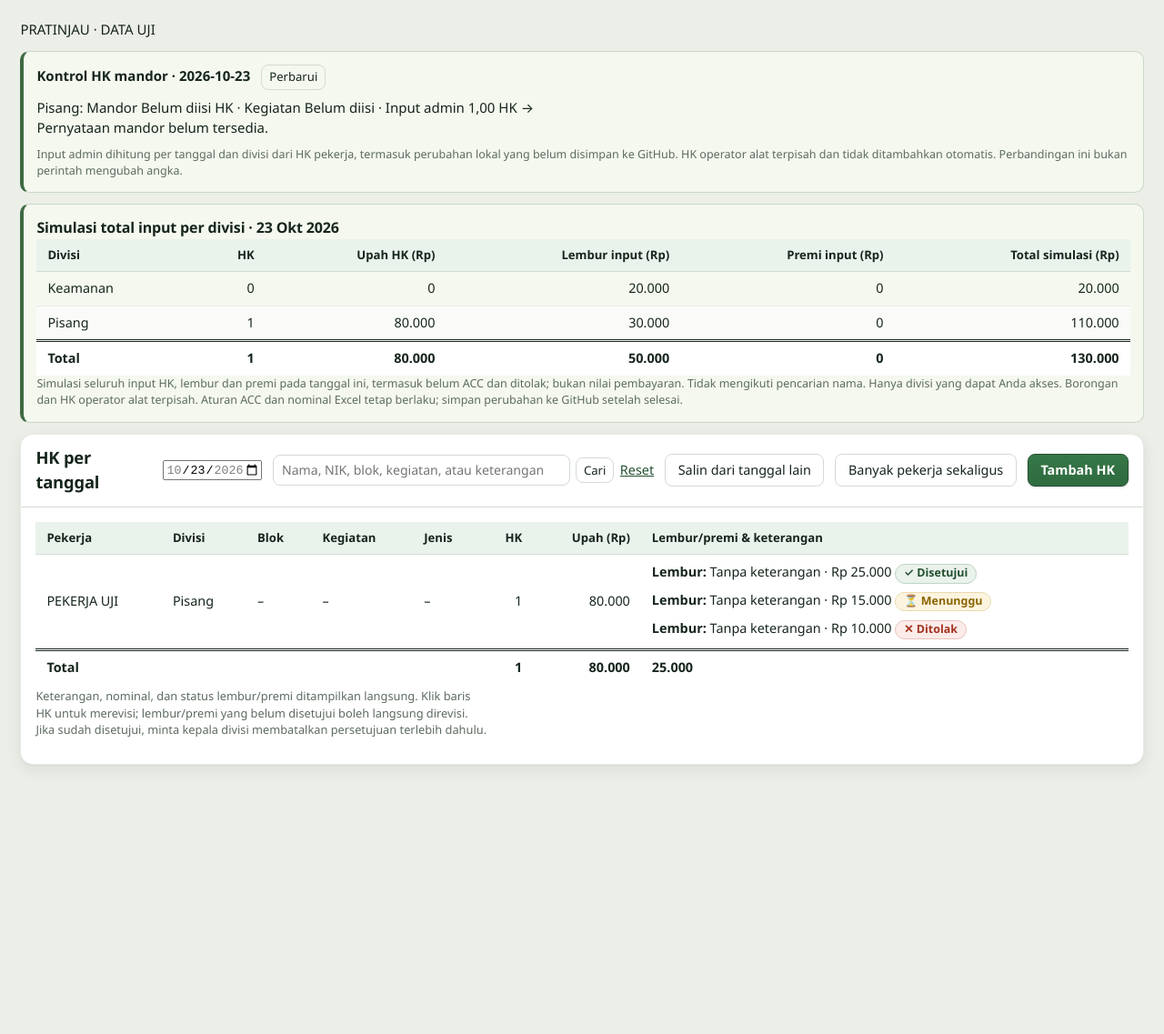
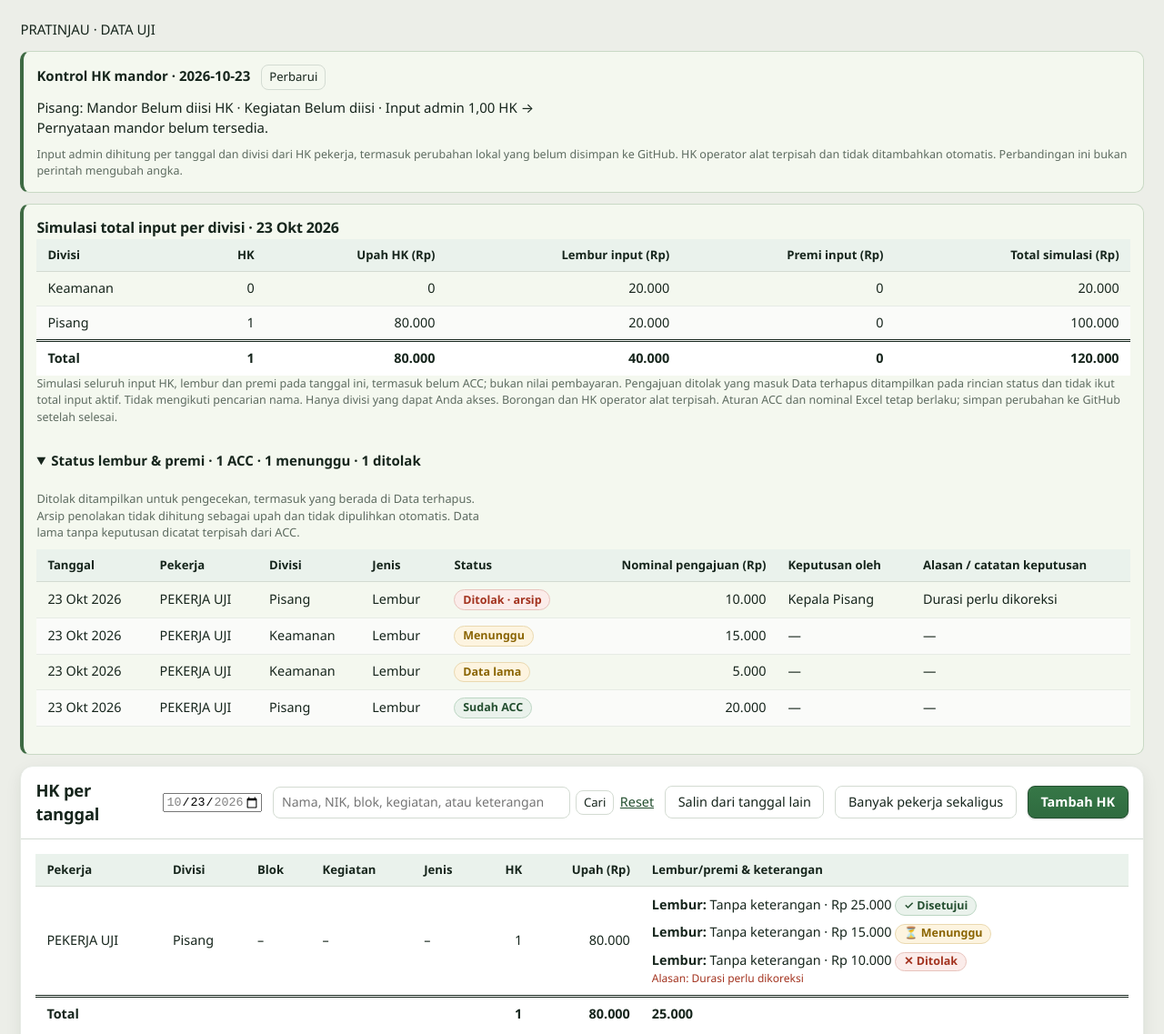
Before and after one commit to vigufarm-web/payrol, a website: page tests/overtime-smoke.html in a window 1280 px wide. Shown: the top 1137 px of the page at 91% size. Before the commit the page ends 863 px from the top, so only its background shows below. Drawn offline with Linux system fonts and the light colour scheme.

Commit message:
Show approval and rejection receipts to payroll input staff (#9)
Co-authored-by: vigufarm-web <334751135+vigufarm-web@users.noreply.github.com>

```diff
--- a/css/style.css
+++ b/css/style.css
@@ -579,3 +579,5 @@ button:disabled { opacity: 0.5; cursor: not-allowed; }
 .mandor-hk-box:empty{display:none}.mandor-hk-box{padding:14px;margin:12px 0;border:1px solid #c9d9c5;border-left:4px solid #3e6a43;border-radius:10px;background:#f4f8ef}.mandor-hk-box>button{margin-left:12px}.mandor-hk-box p{margin:.6rem 0}.mandor-hk-box small{display:block;color:var(--tinta-samar)}
 
 .approval-date-buttons{display:flex;flex-wrap:wrap;gap:8px;margin-top:10px}.approval-date-buttons .aktif{background:var(--hijau-tua);color:#fff}.approval-date-notice{margin-bottom:14px}
+
+.status-extra-details{margin:1rem 0}.status-extra-details>summary{cursor:pointer;padding:.75rem 0;font-weight:600}.status-extra-details small{display:block}.rincian-tambahan small{display:block;color:var(--merah,#a83425)}
--- /dev/null
+++ b/js/extra-status.js
@@ -0,0 +1,20 @@
+import {el,tabel,tanggal,waktu,angka} from './ui.js';
+export function extraStatusRows(data,{date=null,from=null,to=null,allowed=null,tables=['lembur_transactions','premi_transactions']}={}){
+ const employees=new Map((data?.tabel?.employees||[]).map(e=>[String(e.id),e.nama])),divisions=new Map((data?.tabel?.divisions||[]).map(d=>[String(d.id),d.nama_divisi])),scope=allowed===null?null:new Set(allowed.map(String)),rows=[];
+ for(const table of tables)for(const r of data?.tabel?.[table]||[]){
+  if(date&&r.tanggal!==date||(from||to)&&!r.tanggal||from&&r.tanggal<from||to&&r.tanggal>to)continue;
+  if(scope&&r.division_id!=null&&!scope.has(String(r.division_id)))continue;
+  const approval=data.web?.persetujuan?.[table]?.[String(r.id)],state=approval?.status;
+  if(r.deleted_at&&state!=='ditolak')continue;
+  rows.push({id:table+':'+r.id,date:r.tanggal,employee:employees.get(String(r.employee_id))||'#'+r.employee_id,division:divisions.get(String(r.division_id))||(r.division_id==null?'Tanpa divisi':'#'+r.division_id),type:table==='lembur_transactions'?'Lembur':'Premi',status:state==='disetujui'?'Sudah ACC':state==='ditolak'?'Ditolak':approval?'Menunggu':'Data lama',state:state||'legacy',amount:Number(r.nominal)||0,actor:approval?.oleh||'—',decidedAt:approval?.waktu||null,reason:approval?.alasan||'',archived:!!r.deleted_at});
+ }
+ return rows.sort((a,b)=>(a.state==='ditolak'?-1:0)-(b.state==='ditolak'?-1:0)||String(a.date).localeCompare(String(b.date))||a.division.localeCompare(b.division,'id')||a.employee.localeCompare(b.employee,'id'));
+}
+export function extraStatusDetails(rows){
+ const approved=rows.filter(r=>r.state==='disetujui').length,pending=rows.filter(r=>!['disetujui','ditolak','legacy'].includes(r.state)).length,rejected=rows.filter(r=>r.state==='ditolak').length;
+ return el('details.status-extra-details',{open:rejected>0},[
+  el('summary',{teks:`Status lembur & premi · ${angka(approved)} ACC · ${angka(pending)} menunggu · ${angka(rejected)} ditolak`}),
+  el('p.bantuan',{teks:'Ditolak ditampilkan untuk pengecekan, termasuk yang berada di Data terhapus. Arsip penolakan tidak dihitung sebagai upah dan tidak dipulihkan otomatis. Data lama tanpa keputusan dicatat terpisah dari ACC.'}),
+  tabel([{l:'Tanggal',nilai:r=>tanggal(r.date)},{l:'Pekerja',k:'employee'},{l:'Divisi',k:'division'},{l:'Jenis',k:'type'},{l:'Status',nilai:r=>el('span.chip.'+(r.state==='ditolak'?'chip-tolak':r.state==='disetujui'?'chip-ok':'chip-tunggu'),{teks:r.status+(r.archived?' · arsip':'')})},{l:'Nominal pengajuan (Rp)',k:'amount',jenis:'uang'},{l:'Keputusan oleh',nilai:r=>r.actor+(r.decidedAt?' · '+waktu(r.decidedAt):'')},{l:'Alasan / catatan keputusan',nilai:r=>r.reason||'—'}],rows,{kosong:'Belum ada lembur atau premi pada pilihan ini.'})
+ ]);
+}
--- a/js/overtime-check.js
+++ b/js/overtime-check.js
@@ -1,3 +1,4 @@
+import {extraStatusRows,extraStatusDetails} from './extra-status.js';
 import * as D from './data.js';
 import * as P from './pengguna.js';
 import {el,kosongkan,tabel,tanggal} from './ui.js';
@@ -37,6 +38,6 @@ export function overtimeCheckPanel(){
    {l:'Lembur input (Rp)',k:'overtime',jenis:'uang',total:true},
    {l:'Premi input (Rp)',k:'premium',jenis:'uang',total:true},
    {l:'Total simulasi (Rp)',k:'total',jenis:'uang',total:true},
-  ],rows,{kosong:'Belum ada input pada tanggal ini.'}),el('small',{teks:'Simulasi seluruh input HK, lembur dan premi pada tanggal ini, termasuk belum ACC dan ditolak; bukan nilai pembayaran. Tidak mengikuti pencarian nama. Hanya divisi yang dapat Anda akses. Borongan dan HK operator alat terpisah. Aturan ACC dan nominal Excel tetap berlaku; simpan perubahan ke GitHub setelah selesai.'}));
+  ],rows,{kosong:'Belum ada input pada tanggal ini.'}),el('small',{teks:'Simulasi seluruh input HK, lembur dan premi pada tanggal ini, termasuk belum ACC; bukan nilai pembayaran. Pengajuan ditolak yang masuk Data terhapus ditampilkan pada rincian status dan tidak ikut total input aktif. Tidak mengikuti pencarian nama. Hanya divisi yang dapat Anda akses. Borongan dan HK operator alat terpisah. Aturan ACC dan nominal Excel tetap berlaku; simpan perubahan ke GitHub setelah selesai.'}),extraStatusDetails(extraStatusRows(D.state.data,{date,allowed:P.divisiBoleh()})));
  }};
 }
--- a/js/transaksi.js
+++ b/js/transaksi.js
@@ -1,3 +1,4 @@
+import {extraStatusRows,extraStatusDetails} from './extra-status.js';
 import {overtimeCheckPanel} from './overtime-check.js';
 import {explainApproval} from './approval-editor.js';
 import {mandorHKPanel} from './mandor-hk.js';
@@ -1491,7 +1492,7 @@ export function halamanHK({ periode, gambar, bisaEdit, hkLoad }) {
     // kelihatan dari daftar HK (ditampilkan di baris pertama tiap pekerja)
     const tambahan = new Map();   // employee_id -> { teks, menunggu }
     for (const [tabelT, kode] of [['lembur_transactions', 'L'], ['premi_transactions', 'P']]) {
-      for (const r of saringDivisi(hidup(tabelT))) {
+      for (const r of saringDivisi(D.baris(tabelT).filter(r=>!r.deleted_at||D.catatanPersetujuan(tabelT,r.id)?.status==='ditolak'))) {
         if (r.tanggal !== tgl) continue;
         const k = Number(r.employee_id);
         if (!tambahan.has(k)) tambahan.set(k, { per: new Map(), rincian: new Map(), jumlah: 0 });
@@ -1503,9 +1504,10 @@ export function halamanHK({ periode, gambar, bisaEdit, hkLoad }) {
         t.per.set(kode, (t.per.get(kode) || 0) + n);
         const status = statusPersetujuan(tabelT, r.id);
         const keterangan = r.catatan || r.keterangan_manual || 'Tanpa keterangan';
-        const kunci = `${kode}|${keterangan}|${status.label}`;
+        const decision=D.catatanPersetujuan(tabelT,r.id);
+        const kunci = `${kode}|${keterangan}|${status.label}|${decision?.alasan||''}|${decision?.oleh||''}`;
         const rinci = t.rincian.get(kunci) || {
-          kode, keterangan, status, nominal: 0,
+          kode, keterangan, status, decision, nominal: 0,
         };
         rinci.nominal += n;
         t.rincian.set(kunci, rinci);
@@ -1532,6 +1534,7 @@ export function halamanHK({ periode, gambar, bisaEdit, hkLoad }) {
         el('strong', { teks: x.kode === 'L' ? 'Lembur: ' : 'Premi: ' }),
         `${x.keterangan} · ${rupiahPenuh(x.nominal)} `,
         el(`span.chip.${x.status.kelas}`, { teks: `${x.status.ikon} ${x.status.label}` }),
+        x.decision?.alasan?el('small',{teks:'Alasan: '+x.decision.alasan}):null,
       ])));
     };
 
@@ -1888,6 +1891,8 @@ export function halamanBorongan({ periode, gambar, bisaEdit }) {
 
 export function halamanLemburPremi({ periode, gambar, bisaEdit }) {
   const wadah = el('section');
+  const [statusFrom,statusTo]=periode.rentang();
+  wadah.append(extraStatusDetails(extraStatusRows(D.state.data,{from:statusFrom,to:statusTo,allowed:P.divisiBoleh()})));
   if (!bisaEdit()) wadah.append(panelKosong('Mode lihat. Masukkan token GitHub di Pengaturan untuk bisa input data.'));
   wadah.append(
     lembarTransaksi('lembur_transactions', 'Lembur', 'LM', periode, gambar, bisaEdit),
--- a/tests/overtime-smoke.html
+++ b/tests/overtime-smoke.html
@@ -1,5 +1,5 @@
-<!doctype html><html lang="id"><meta charset="utf-8"><meta name="viewport" content="width=device-width,initial-scale=1"><link rel="stylesheet" href="../css/style.css"><title>Kontrol lembur admin</title><body><main class="isi"><p>PRATINJAU · DATA UJI</p><div id="view"></div></main><script type="module">
+<!doctype html><html lang="id"><meta charset="utf-8"><meta name="viewport" content="width=device-width,initial-scale=1"><link rel="stylesheet" href="../css/style.css"><title>Kontrol lembur admin</title><body><main class="isi"><p>PRATINJAU · DATA UJI</p><div id="view"></div></main><script type="importmap">{"imports": {"../js/transaksi.js": "../js/transaksi.js?status-receipts=1", "../js/overtime-check.js": "../js/overtime-check.js?status-receipts=1"}}</script><script type="module">
 import * as D from '../js/data.js';import {TABEL,REF} from '../js/skema-payroll.js';import {halamanHK} from '../js/transaksi.js';
-D.state.aplikasi='PayrollHK';D.state.data={aplikasi:'PayrollHK',web:{persetujuan:{lembur_transactions:{1:{status:'disetujui'},2:{status:'menunggu'},3:{status:'ditolak'}}}},tabel:{employees:[{id:1,nama:'PEKERJA UJI',aktif:1}],divisions:[{id:1,nama_divisi:'Pisang',aktif:1},{id:2,nama_divisi:'Keamanan',aktif:1}],blocks:[],activities:[],job_types:[],daily_payroll:[{id:1,employee_id:1,tanggal:'2026-10-23',division_id:1,hk:1,nominal:80000}],lembur_transactions:[20000,15000,10000,5000].map((nominal,i)=>({id:i+1,employee_id:1,division_id:i%2===0?1:2,tanggal:'2026-10-23',nominal})),premi_transactions:[],borongan_transactions:[],app_settings:[],payroll_lock:[]}};D.pakaiSkema(TABEL,REF);
+D.state.aplikasi='PayrollHK';D.state.data={aplikasi:'PayrollHK',web:{persetujuan:{lembur_transactions:{1:{status:'disetujui'},2:{status:'menunggu'},3:{status:'ditolak',oleh:'Kepala Pisang',alasan:'Durasi perlu dikoreksi'}}}},tabel:{employees:[{id:1,nama:'PEKERJA UJI',aktif:1}],divisions:[{id:1,nama_divisi:'Pisang',aktif:1},{id:2,nama_divisi:'Keamanan',aktif:1}],blocks:[],activities:[],job_types:[],daily_payroll:[{id:1,employee_id:1,tanggal:'2026-10-23',division_id:1,hk:1,nominal:80000}],lembur_transactions:[20000,15000,10000,5000].map((nominal,i)=>({id:i+1,employee_id:1,division_id:i%2===0?1:2,tanggal:'2026-10-23',nominal,...(i===2?{deleted_at:'2026-10-24'}:{})})),premi_transactions:[],borongan_transactions:[],app_settings:[],payroll_lock:[]}};D.pakaiSkema(TABEL,REF);
 const render=()=>document.querySelector('#view').replaceChildren(halamanHK({periode:{rentang:()=>['2026-10-23','2026-10-24']},gambar:render,bisaEdit:()=>true,hkLoad:async()=>({reports:[]})}));render();
 </script></body></html>
```
Also changed, not shown: tests/extra-status.test.mjs (added, +11 -0 lines).
